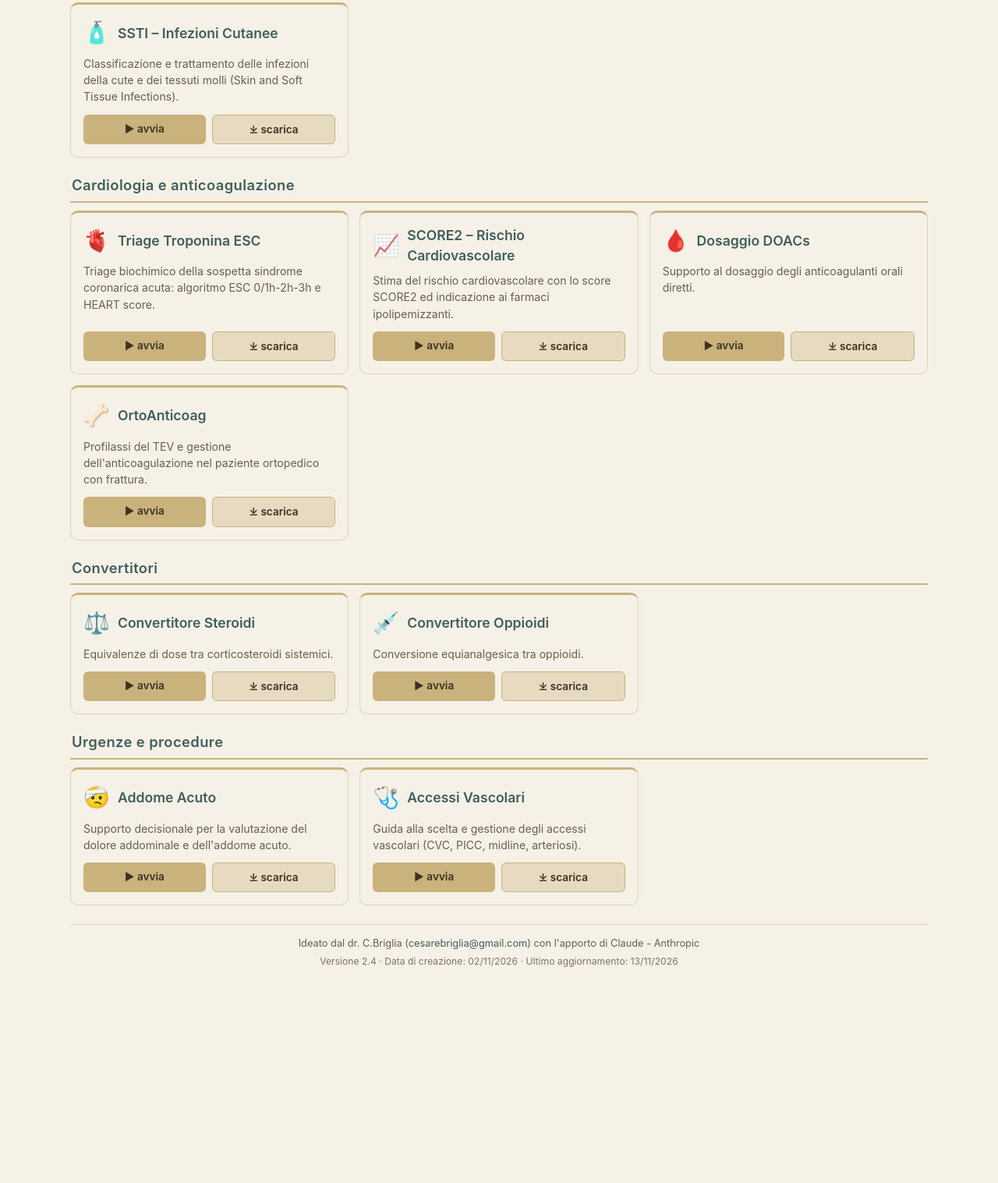
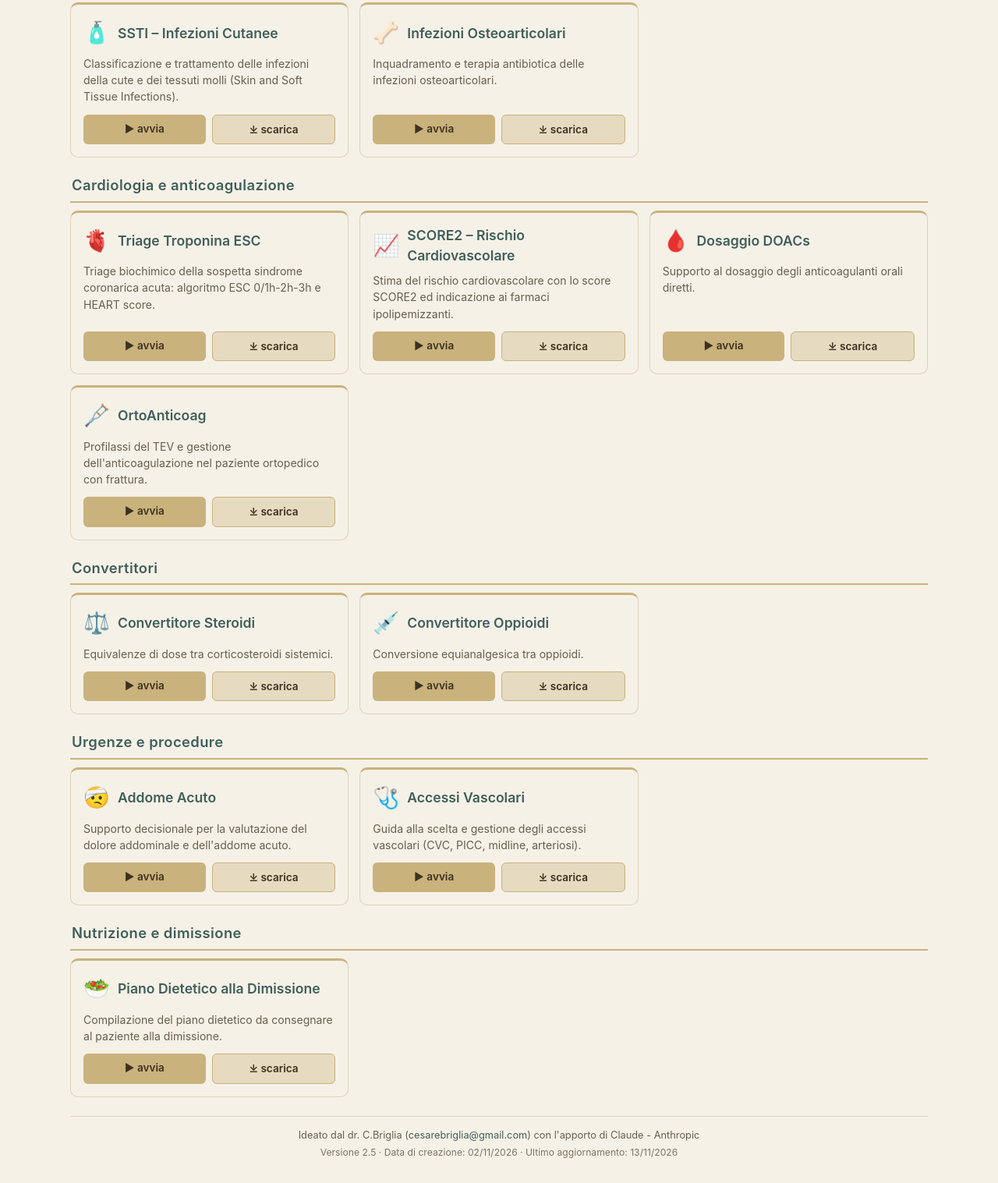
Before and after one commit to cesarebriglia/medicAPP, a plain HTML site: page index.html in a window 1280 px wide. Shown: the part 728-2245 px from the top of the page at 78% size. Before the commit the page ends 2000 px from the top, so only its background shows below. Drawn offline with Linux system fonts and the light colour scheme.

Commit message:
Add files via upload

```diff
--- a/index.html
+++ b/index.html
@@ -246,6 +246,15 @@
     </div>
   </div>
 
+  <div class="card">
+    <div class="card-header"><span class="card-icon">🦴</span><span class="card-title">Infezioni Osteoarticolari</span></div>
+    <p class="card-desc">Inquadramento e terapia antibiotica delle infezioni osteoarticolari.</p>
+    <div class="card-actions">
+      <a class="btn btn-primary" href="osteoarticolari.html">▶ avvia</a>
+      <a class="btn btn-secondary" href="osteoarticolari.html" download>⤓ scarica</a>
+    </div>
+  </div>
+
   </div>
 </section>
 
@@ -281,7 +290,7 @@
   </div>
 
   <div class="card">
-    <div class="card-header"><span class="card-icon">🦴</span><span class="card-title">OrtoAnticoag</span></div>
+    <div class="card-header"><span class="card-icon">🩼</span><span class="card-title">OrtoAnticoag</span></div>
     <p class="card-desc">Profilassi del TEV e gestione dell'anticoagulazione nel paziente ortopedico con frattura.</p>
     <div class="card-actions">
       <a class="btn btn-primary" href="OrtoAnticoag.html">▶ avvia</a>
@@ -342,9 +351,25 @@
   </div>
 </section>
 
+<section class="group">
+  <h2 class="group-title">Nutrizione e dimissione</h2>
+  <div class="grid">
+
+  <div class="card">
+    <div class="card-header"><span class="card-icon">🥗</span><span class="card-title">Piano Dietetico alla Dimissione</span></div>
+    <p class="card-desc">Compilazione del piano dietetico da consegnare al paziente alla dimissione.</p>
+    <div class="card-actions">
+      <a class="btn btn-primary" href="piano_dietetico_dimissione.html">▶ avvia</a>
+      <a class="btn btn-secondary" href="piano_dietetico_dimissione.html" download>⤓ scarica</a>
+    </div>
+  </div>
+
+  </div>
+</section>
+
 <footer>
   <div>Ideato dal dr. C.Briglia (<a href="mailto:cesarebriglia@gmail.com">cesarebriglia@gmail.com</a>) con l'apporto di Claude - Anthropic</div>
-  <div class="meta">Versione 2.4 · Data di creazione: 02/11/2026 · Ultimo aggiornamento: 13/11/2026</div>
+  <div class="meta">Versione 2.5 · Data di creazione: 02/11/2026 · Ultimo aggiornamento: 13/11/2026</div>
 </footer>
 
 </body>
```
